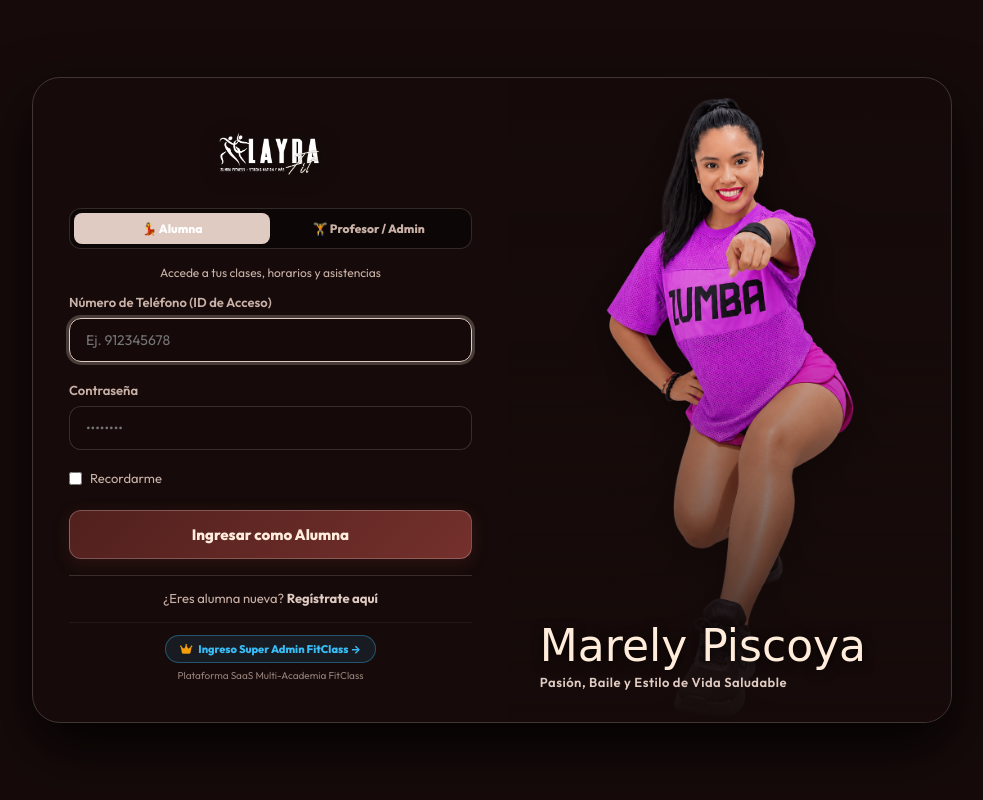
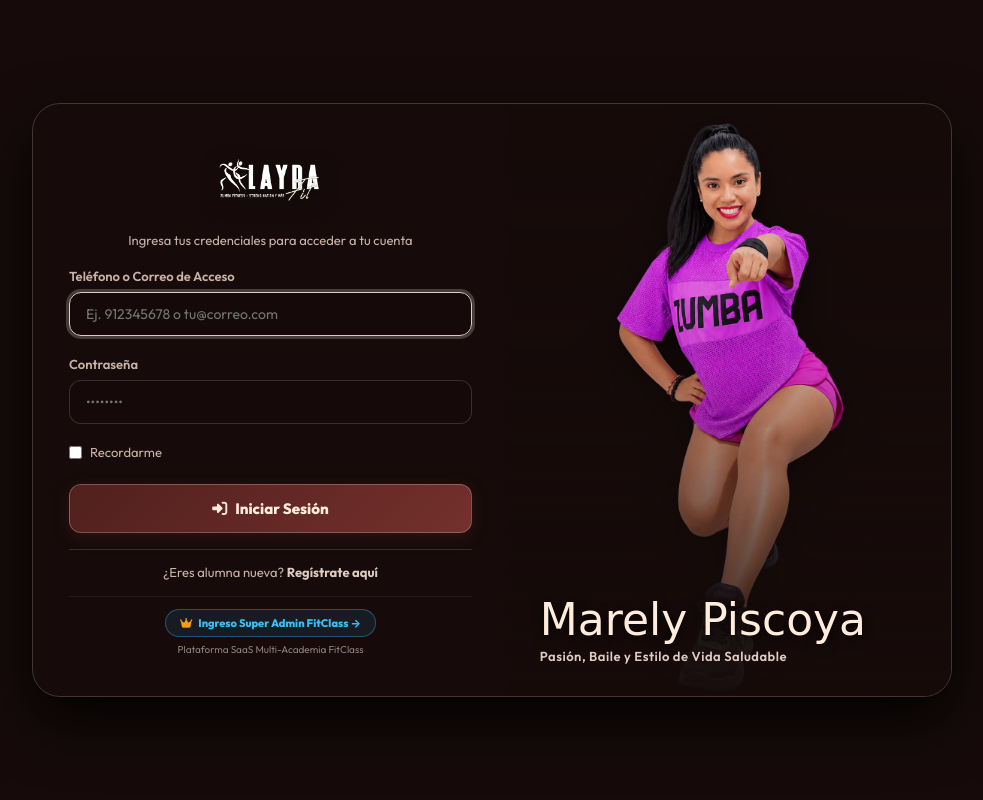
Before and after one commit to HostingOnlinePeru/layrafit, a Laravel app: page /login in a window 1280 px wide. Shown: the whole page, without its empty margins (148-1131 px from the left). Run offline with Laravel 12, Linux system fonts and the light colour scheme; data comes from the database, SQL or seed files in the repository; some web fonts are replaced.

Commit message:
fix(auth): remover pestañas de rol en login para unificar acceso y redireccionar automaticamente por rol

```diff
--- a/resources/views/auth/login.blade.php
+++ b/resources/views/auth/login.blade.php
@@ -14,22 +14,12 @@
 
         <!-- Formulario de Login (Izquierda) -->
         <div class="auth-form-side">
-            <div style="text-align: center; margin-bottom: 20px;">
+            <div style="text-align: center; margin-bottom: 18px;">
                 <img src="{{ isset($currentTenant) ? $currentTenant->logo_path : '/images/logo.png' }}" alt="{{ $currentTenant->name ?? 'Layra Fit' }}" style="max-width: 210px; width: 100%; height: auto; max-height: 70px; object-fit: contain; margin: 0 auto; display: block; filter: drop-shadow(0 4px 10px rgba(0,0,0,0.5));">
             </div>
 
-            <!-- Accesos Directos: Alumna vs Profesor / Admin -->
-            <div style="display: flex; background: rgba(0,0,0,0.4); border: 1px solid var(--border-color); border-radius: 12px; padding: 4px; margin-bottom: 16px;">
-                <button type="button" id="tab-student" onclick="setLoginRole('student')" style="flex: 1; padding: 8px 10px; border: none; border-radius: 8px; font-size: 12px; font-weight: 800; cursor: pointer; transition: all 0.2s; background: var(--primary); color: #fff;">
-                    💃 Alumna
-                </button>
-                <button type="button" id="tab-admin" onclick="setLoginRole('admin')" style="flex: 1; padding: 8px 10px; border: none; border-radius: 8px; font-size: 12px; font-weight: 800; cursor: pointer; transition: all 0.2s; background: transparent; color: var(--text-muted);">
-                    🏋️ Profesor / Admin
-                </button>
-            </div>
-
-            <div id="login-hint" style="font-size: 12px; color: var(--text-muted); text-align: center; margin-bottom: 14px;">
-                Accede a tus clases, horarios y asistencias
+            <div style="font-size: 13px; color: var(--text-muted); text-align: center; margin-bottom: 20px;">
+                Ingresa tus credenciales para acceder a tu cuenta
             </div>
 
             @if($errors->any())
@@ -52,8 +42,8 @@
             <form action="{{ route('login.perform') }}" method="POST">
                 @csrf
                 <div class="form-group">
-                    <label class="form-label">Número de Teléfono (ID de Acceso)</label>
-                    <input type="text" id="phone-input" name="phone" value="{{ old('phone') }}" class="form-control" placeholder="Ej. 912345678" required autofocus>
+                    <label class="form-label">Teléfono o Correo de Acceso</label>
+                    <input type="text" id="phone-input" name="phone" value="{{ old('phone') }}" class="form-control" placeholder="Ej. 912345678 o tu@correo.com" required autofocus>
                 </div>
 
                 <div class="form-group">
@@ -67,8 +57,8 @@
                     </label>
                 </div>
 
-                <button type="submit" id="btn-submit-login" class="btn btn-primary" style="width: 100%; padding: 14px; font-size: 15px; font-weight: 800;">
-                    Ingresar como Alumna
+                <button type="submit" id="btn-submit-login" class="btn btn-primary" style="width: 100%; padding: 14px; font-size: 15px; font-weight: 800; display: flex; align-items: center; justify-content: center; gap: 8px;">
+                    <i class="fa-solid fa-right-to-bracket"></i> Iniciar Sesión
                 </button>
             </form>
 
@@ -112,35 +102,6 @@
 
 @push('scripts')
 <script>
-    function setLoginRole(role) {
-        let btnStudent = document.getElementById('tab-student');
-        let btnAdmin = document.getElementById('tab-admin');
-        let submitBtn = document.getElementById('btn-submit-login');
-        let phoneInput = document.getElementById('phone-input');
-        let hintText = document.getElementById('login-hint');
-        let registerContainer = document.getElementById('register-link-container');
-
-        if (role === 'admin') {
-            btnAdmin.style.background = 'var(--primary)';
-            btnAdmin.style.color = '#fff';
-            btnStudent.style.background = 'transparent';
-            btnStudent.style.color = 'var(--text-muted)';
-            submitBtn.innerHTML = '<i class="fa-solid fa-lock-open" style="margin-right: 6px;"></i> Ingresar como Profesor / Admin';
-            phoneInput.placeholder = 'Teléfono de Profesor (Ej. 999888777)';
-            if (hintText) hintText.innerText = 'Panel de Administración y Gestión de Academia';
-            if (registerContainer) registerContainer.style.display = 'none';
-        } else {
-            btnStudent.style.background = 'var(--primary)';
-            btnStudent.style.color = '#fff';
-            btnAdmin.style.background = 'transparent';
-            btnAdmin.style.color = 'var(--text-muted)';
-            submitBtn.innerHTML = '<i class="fa-solid fa-right-to-bracket" style="margin-right: 6px;"></i> Ingresar como Alumna';
-            phoneInput.placeholder = 'Teléfono de Alumna (Ej. 912345678)';
-            if (hintText) hintText.innerText = 'Accede a tus clases, horarios y asistencias';
-            if (registerContainer) registerContainer.style.display = 'block';
-        }
-    }
-
     var tag = document.createElement('script');
     tag.src = "https://www.youtube.com/iframe_api";
     var firstScriptTag = document.getElementsByTagName('script')[0];
```
